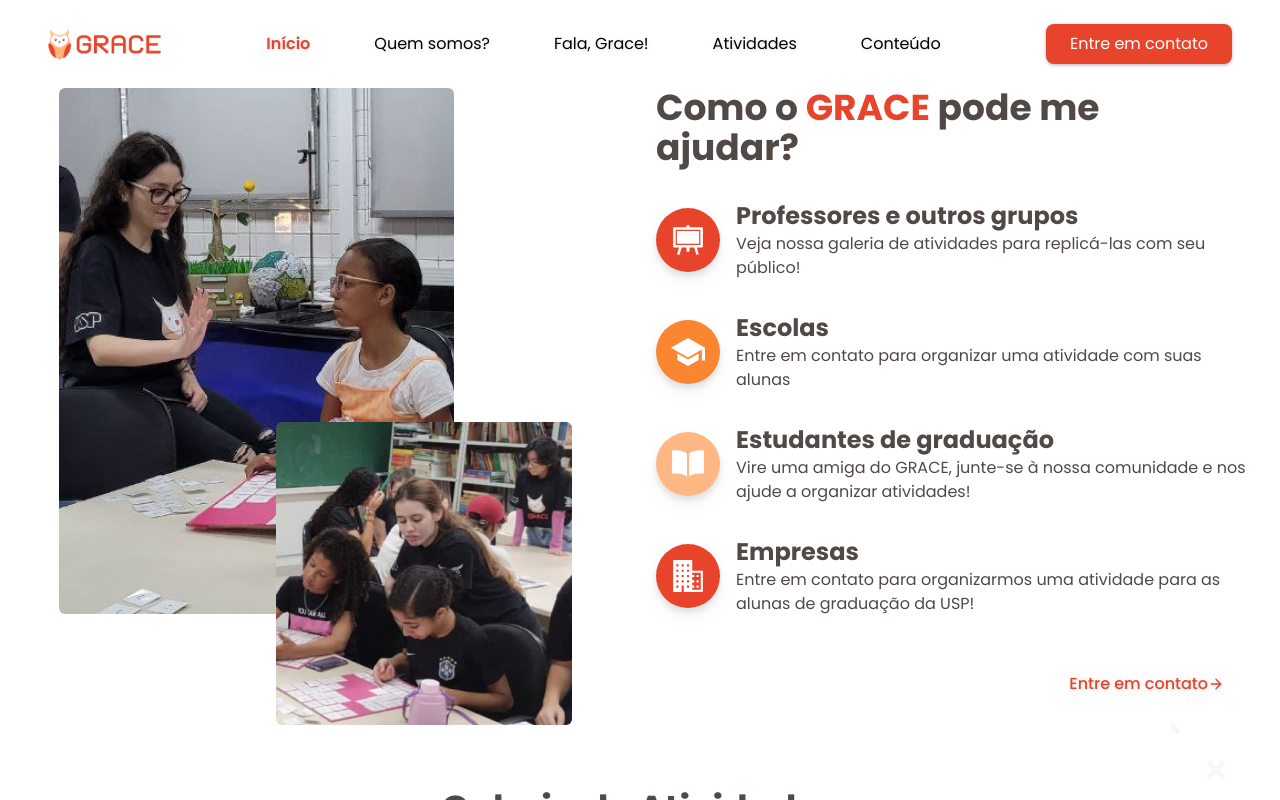
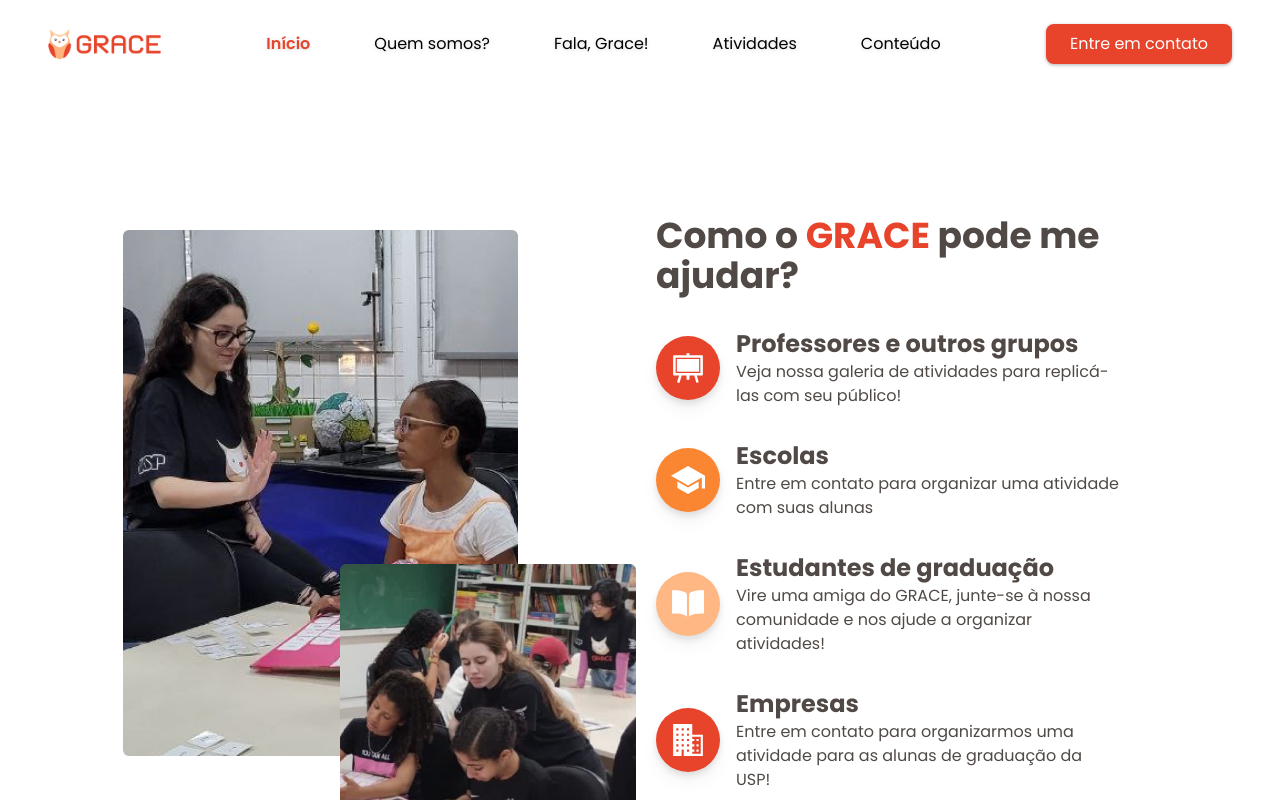
Before and after one commit to petsi-each/Grace-Website, a Next.js app: page / in a window 1280 px wide. Shown: the top 800 px of the page. Built offline with nearby package versions, Linux system fonts and the light colour scheme.

Commit message:
style: center vertically and padding

```diff
--- a/src/app/components/ComoGracePodeAjudar.tsx
+++ b/src/app/components/ComoGracePodeAjudar.tsx
@@ -39,7 +39,7 @@
     ]
 
     return (
-        <section className="grid grid-cols-2 gap-8 font-Poppins text-cinzaGrace">
+        <section className="grid grid-cols-2 gap-8 font-Poppins text-cinzaGrace items-center p-32">
             <div className="flex flex-col items-center justify-center">
                 <ImageG className="rounded-md z-10 -ml-36" src="/home/grace-ajuda-1.png" width={395} height={526} alt="Membra do GRACE fazendo high five com uma criança" />
                 <ImageG className="rounded-md z-20 -mt-48 -mr-48" src="/home/grace-ajuda-2.png" width={296} height={303} alt="Na frente, membra do GRACE monitorando duas alunas em atividade. Atrás, outra membra auxiliando outras alunas" />
```
